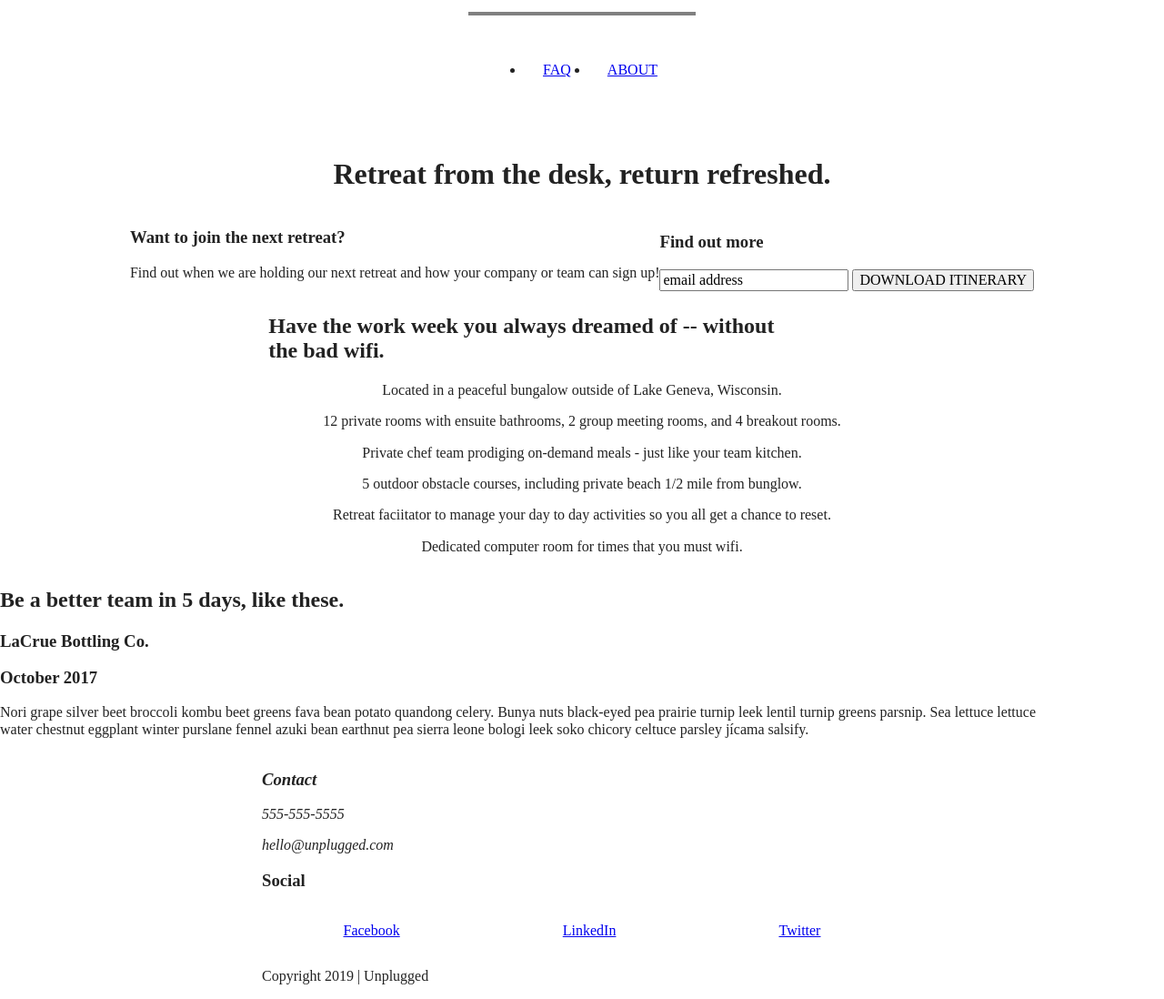
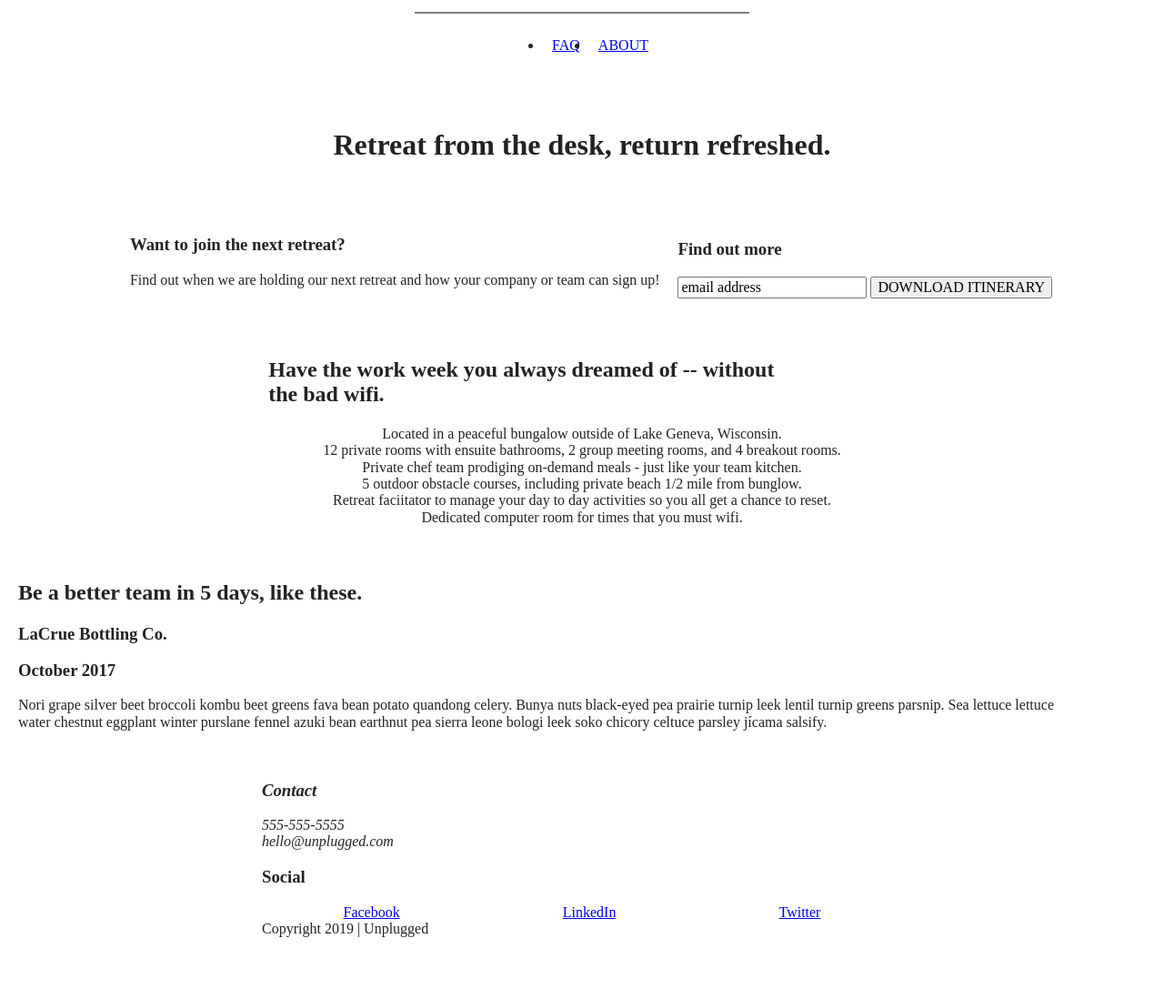
Before and after one commit to sparsell/unplugged, a website built with Parcel: page index.html in a window 1280 px wide. Shown: the part 54-1152 px from the top of the page at 91% size. After the commit the page ends 1084 px from the top, so only its background shows below. Built offline with nearby package versions, Linux system fonts and the light colour scheme; files whose address does not match are found by name.

Commit message:
adding and editing margins

```diff
--- a/css/main.css
+++ b/css/main.css
@@ -108,7 +108,7 @@ textarea {
     justify-content: center;
     align-items: center;
     flex-flow: row wrap;
-    width:
+    margin: 0;
    }
 
    header nav {
@@ -117,7 +117,7 @@ textarea {
     align-items: center;
     flex-flow: row wrap;
     width: 60%;
-    padding: 15px 0;
+    /* padding: 15px 0; */
    }
 
    header nav ul {
@@ -128,18 +128,19 @@ textarea {
    }
 
    header nav ul li {
-     padding: 20px 20px;
+     padding: 10px 10px;
    }
 
 
    .header-divider {
-     width: 60%;
-     border: 2px solid grey;
+     width: 100%;
+     border: .5px solid grey;
    }
    /* --- Footer Styles --- */
 
    footer .content-wrapper {
      width: 55%;
+     margin: 0;
    }
 
    footer .social-icons {
@@ -155,8 +156,12 @@ textarea {
     justify-content: center;
     align-items: center;
     flex-flow: row wrap;
+    padding: 20px;
    }
 
+   .form-description {
+     padding: 20px;
+   }
    aside {
     display: flex;
     justify-content: center;
@@ -168,6 +173,7 @@ textarea {
     display: flex;
     justify-content: center;
     flex-flow: row wrap;
+    padding: 20px;
    }
 
    .features .features-items {
@@ -180,6 +186,10 @@ textarea {
 
    .features h2 {
      width: 85%;
+   }
+
+   .features p {
+     margin: 0;
    }
 
    .features article {
@@ -202,6 +212,7 @@ textarea {
     justify-content: center;
     flex-flow: row wrap;
     width: 90%;
+    padding: 20px;
    }
 
    .reviews h3 {
@@ -225,6 +236,10 @@ textarea {
     display: flex;
     justify-content: space-around;
     align-items: center;
+   }
+
+   footer p {
+     margin: 0;
    }
 
    .copyright {
```
